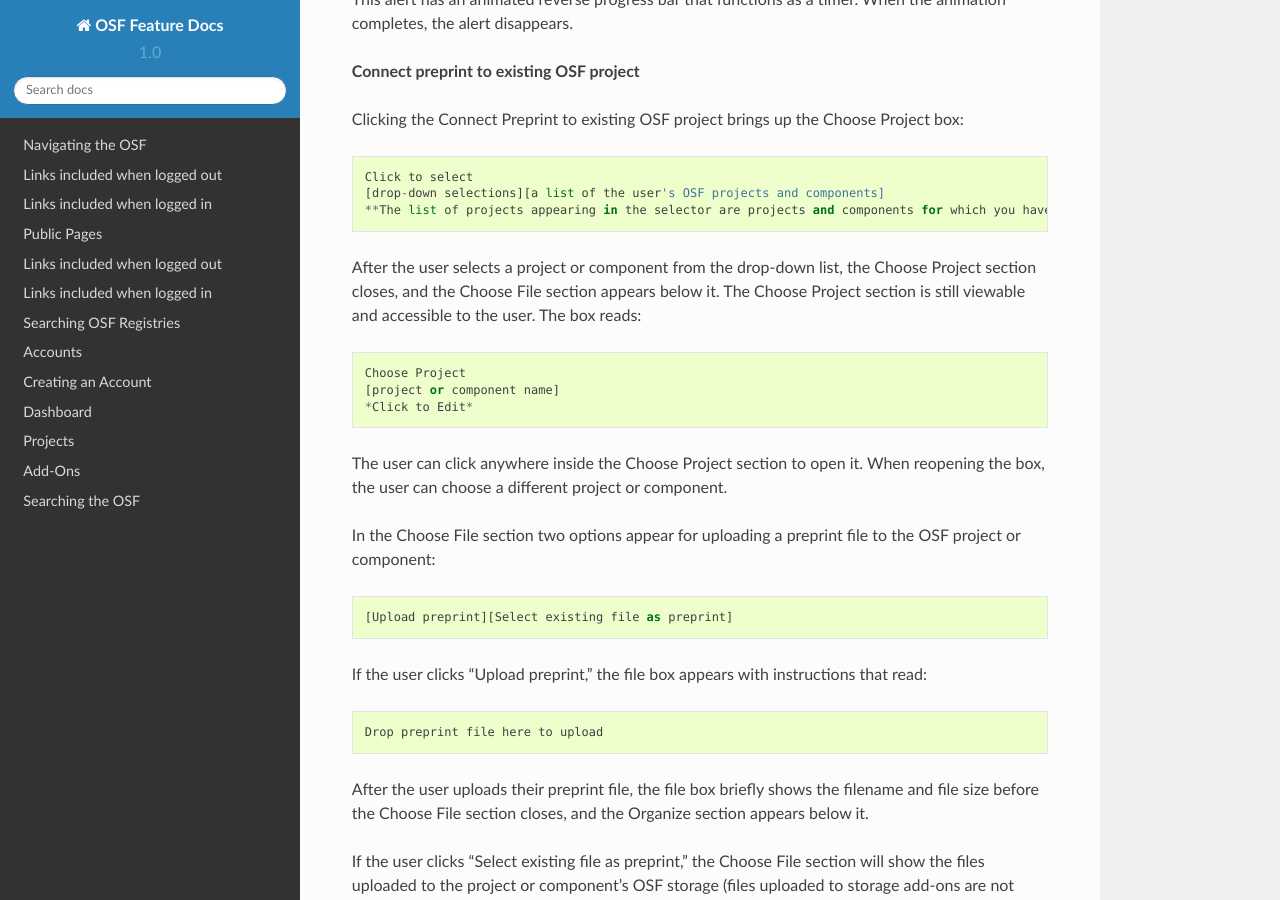
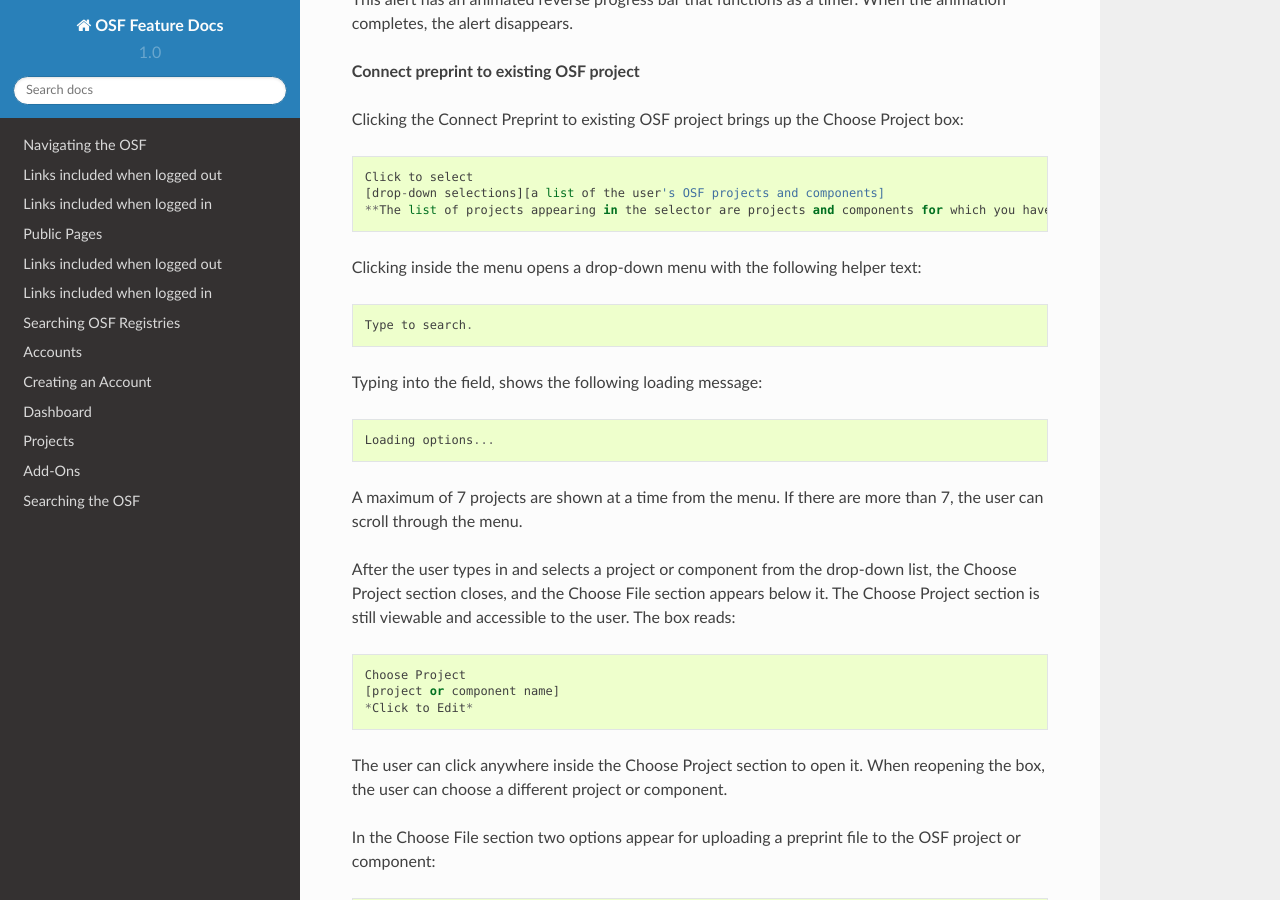
Before and after one commit to CenterForOpenScience/OSFDocs, a Sphinx documentation site: the page built from docs/pages/preprints.rst, in a window 1280 px wide and 900 px high, scrolled down 5484 px. Built offline with Sphinx 7.4.7 and the Read the Docs theme 2.0.0, drawn with Linux system fonts in a browser that asks for light colours.

Commit message:
Updated choose project menu to be more type ahead

```diff
--- a/docs/pages/preprints.rst
+++ b/docs/pages/preprints.rst
@@ -153,7 +153,17 @@
     [drop-down selections][a list of the user's OSF projects and components]
     **The list of projects appearing in the selector are projects and components for which you have admin access. Registrations are not included here.
 
-After the user selects a project or component from the drop-down list, the Choose Project section closes, and the Choose File section appears below it. The Choose Project section is still viewable and accessible to the user. The box reads::
+Clicking inside the menu opens a drop-down menu with the following helper text::
+
+    Type to search.
+
+Typing into the field, shows the following loading message::
+
+    Loading options...
+
+A maximum of 7 projects are shown at a time from the menu. If there are more than 7, the user can scroll through the menu.
+
+After the user types in and selects a project or component from the drop-down list, the Choose Project section closes, and the Choose File section appears below it. The Choose Project section is still viewable and accessible to the user. The box reads::
 
     Choose Project
     [project or component name]
```
